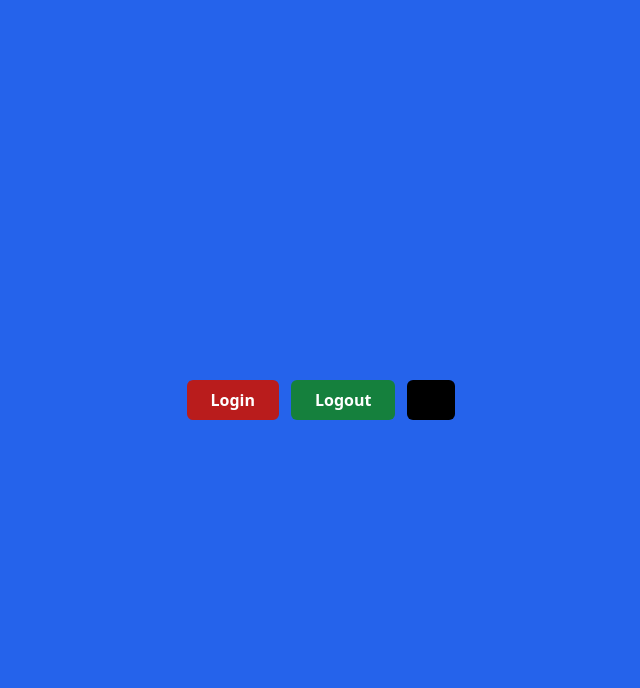
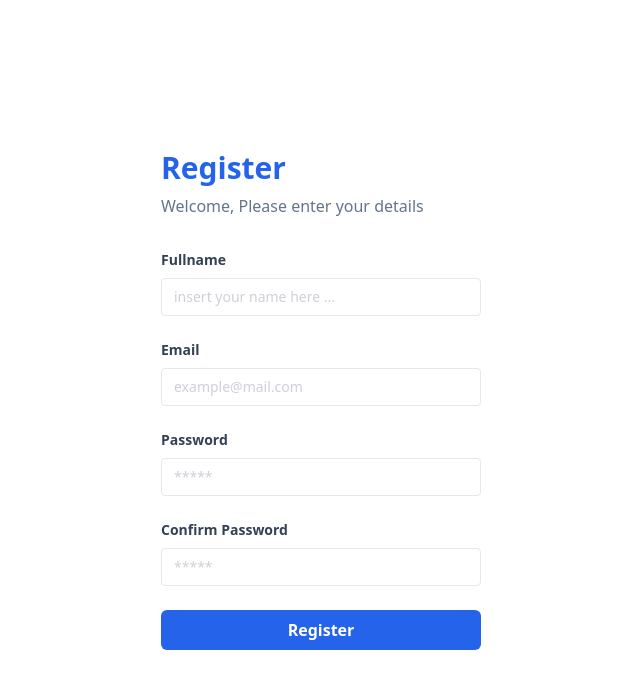
Before and after one commit to komarnetwork/my-react-app, a React (Vite) app: page /login in a window 1280 px wide. Shown: the top 688 px of the page, without its empty margins (319-959 px from the left). Built offline with nearby package versions, Linux system fonts and the light colour scheme.

Commit message:
Implementasi Atomic Design

```diff
--- a/src/App.jsx
+++ b/src/App.jsx
@@ -1,13 +1,11 @@
-import Button from './components/Elements/Button';
+// import LoginPage from './pages/login';
+import RegisterPage from './pages/register';
 
 function App() {
   return (
-    <div className='flex justify-center bg-blue-600 items-center h-screen'>
-      <div className='flex gap-x-3'>
-        <Button variant='bg-red-700'>Login</Button>
-        <Button variant='bg-green-700'>Logout</Button>
-        <Button></Button>
-      </div>
+    <div className='flex justify-center items-center min-h-screen'>
+      {/* <LoginPage></LoginPage> */}
+      <RegisterPage />
     </div>
   );
 }
--- a/src/components/Elements/Button/index.jsx
+++ b/src/components/Elements/Button/index.jsx
@@ -1,8 +1,8 @@
 const Button = (props) => {
-  const { variant = 'bg-black', children } = props;
+  const { className = 'bg-black', children } = props;
   return (
     <button
-      className={`h-10 px-6 font-semibold rounded-md ${variant} text-white`}
+      className={`h-10 px-6 font-semibold rounded-md ${className} text-white`}
       type='submit'
     >
       {children}
--- a/src/components/Elements/Input/Input.jsx
+++ b/src/components/Elements/Input/Input.jsx
@@ -0,0 +1,14 @@
+const Input = (props) => {
+  const { id, type, placeholder, name } = props;
+  return (
+    <input
+      id={id}
+      type={type}
+      className='text-sm border rounded w-full py-2 px-3 text-slate-700 placeholder:opacity-50'
+      placeholder={placeholder}
+      name={name}
+    />
+  );
+};
+
+export default Input;
--- a/src/components/Elements/Input/Label.jsx
+++ b/src/components/Elements/Input/Label.jsx
@@ -0,0 +1,13 @@
+const Label = (props) => {
+  const { htmlFor, children } = props;
+  return (
+    <label
+      htmlFor={htmlFor}
+      className='block text-slate-700 text-sm font-bold mb-2'
+    >
+      {children}
+    </label>
+  );
+};
+
+export default Label;
--- a/src/components/Elements/Input/index.jsx
+++ b/src/components/Elements/Input/index.jsx
@@ -0,0 +1,14 @@
+import Input from './Input';
+import Label from './Label';
+
+const InputForm = (props) => {
+  const { id, label, name, type, placeholder } = props;
+  return (
+    <div className='mb-6'>
+      <Label htmlFor={name}>{label}</Label>
+      <Input id={id} name={name} type={type} placeholder={placeholder} />
+    </div>
+  );
+};
+
+export default InputForm;
--- /dev/null
+++ b/src/components/Fragments/FormLogin.jsx
@@ -0,0 +1,27 @@
+import Button from '../Elements/Button';
+import InputForm from '../Elements/Input';
+
+const FormLogin = () => {
+  return (
+    <form action=''>
+      <InputForm
+        label='Email'
+        id='email'
+        type='email'
+        placeholder='example@mail.com'
+        name='email'
+      />
+
+      <InputForm
+        label='Password'
+        id='password'
+        type='password'
+        placeholder='*****'
+        name='password'
+      />
+      <Button className='bg-blue-600 w-full'>Login</Button>
+    </form>
+  );
+};
+
+export default FormLogin;
--- /dev/null
+++ b/src/components/Fragments/FormRegister.jsx
@@ -0,0 +1,41 @@
+import Button from '../Elements/Button';
+import InputForm from '../Elements/Input';
+
+const FormRegister = () => {
+  return (
+    <form action=''>
+      <InputForm
+        label='Fullname'
+        id='text'
+        type='text'
+        placeholder='insert your name here ...'
+        name='fullname'
+      />
+      <InputForm
+        label='Email'
+        id='email'
+        type='email'
+        placeholder='example@mail.com'
+        name='email'
+      />
+
+      <InputForm
+        label='Password'
+        id='password'
+        type='password'
+        placeholder='*****'
+        name='password'
+      />
+      <InputForm
+        label='Confirm Password'
+        id='password'
+        type='password'
+        placeholder='*****'
+        name='confirmPassword'
+      />
+      <Button className='bg-blue-600 w-full'>Register</Button>
+    </form>
+  );
+};
+
+export default FormRegister;
--- /dev/null
+++ b/src/components/Layouts/AuthLayout.jsx
@@ -0,0 +1,15 @@
+const AuthLayout = (props) => {
+  const { children, title } = props;
+
+  return (
+    <div className='w-full max-w-xs'>
+      <h1 className='text-3xl font-bold mb-2 text-blue-600'>{title}</h1>
+      <p className='font-medium text-slate-500 mb-8'>
+        Welcome, Please enter your details
+      </p>
+      {children}
+    </div>
+  );
+};
+
+export default AuthLayout;
--- /dev/null
+++ b/src/pages/login.jsx
@@ -0,0 +1,12 @@
+import AuthLayout from '../components/Layouts/AuthLayout';
+import FormLogin from '../components/Fragments/FormLogin';
+
+const LoginPage = () => {
+  return (
+    <AuthLayout title='Login'>
+      <FormLogin />
+    </AuthLayout>
+  );
+};
+
+export default LoginPage;
--- /dev/null
+++ b/src/pages/register.jsx
@@ -0,0 +1,12 @@
+import AuthLayout from '../components/Layouts/AuthLayout';
+import FormRegister from '../components/Fragments/FormRegister';
+
+const RegisterPage = () => {
+  return (
+    <AuthLayout title='Register'>
+      <FormRegister />
+    </AuthLayout>
+  );
+};
+
+export default RegisterPage;
```
